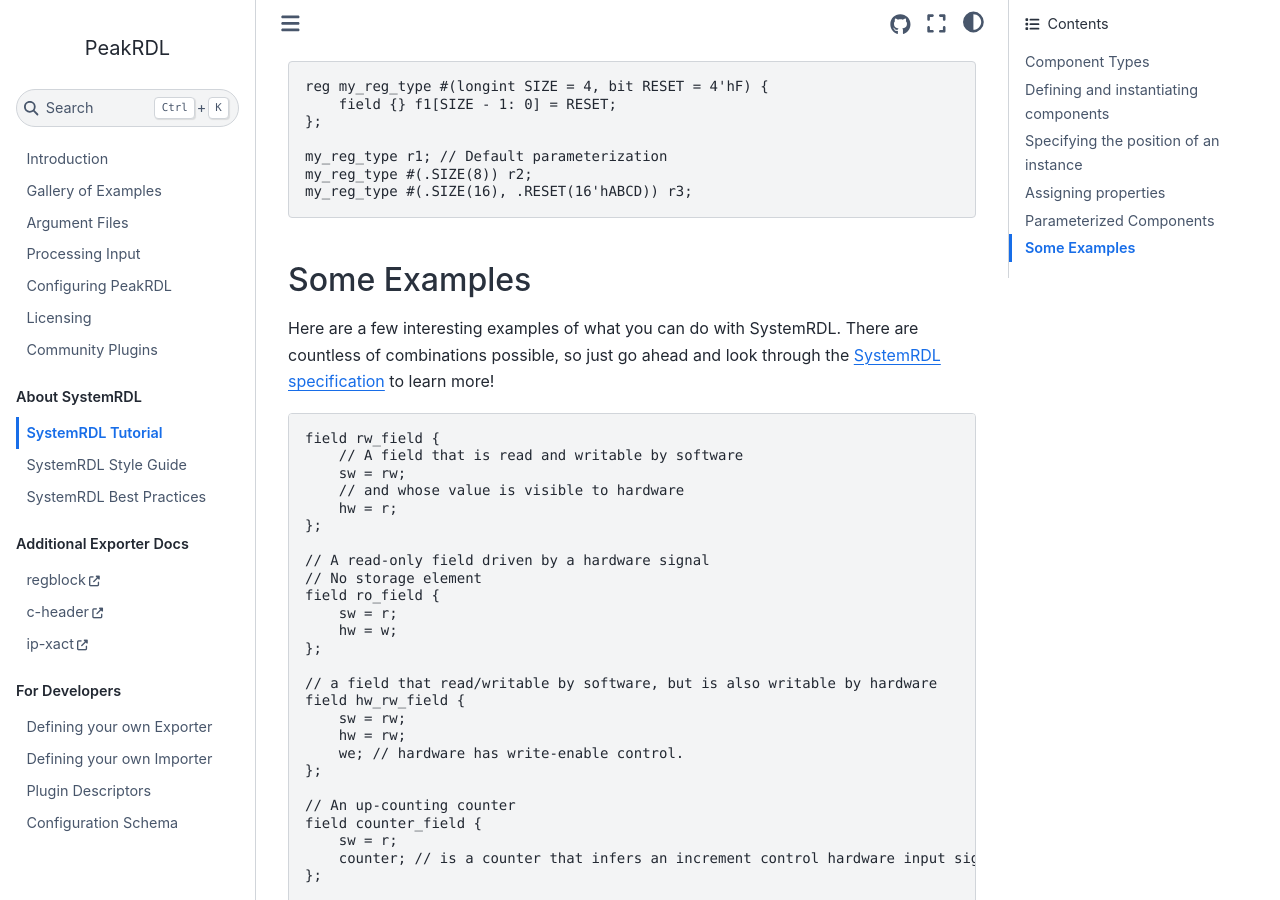
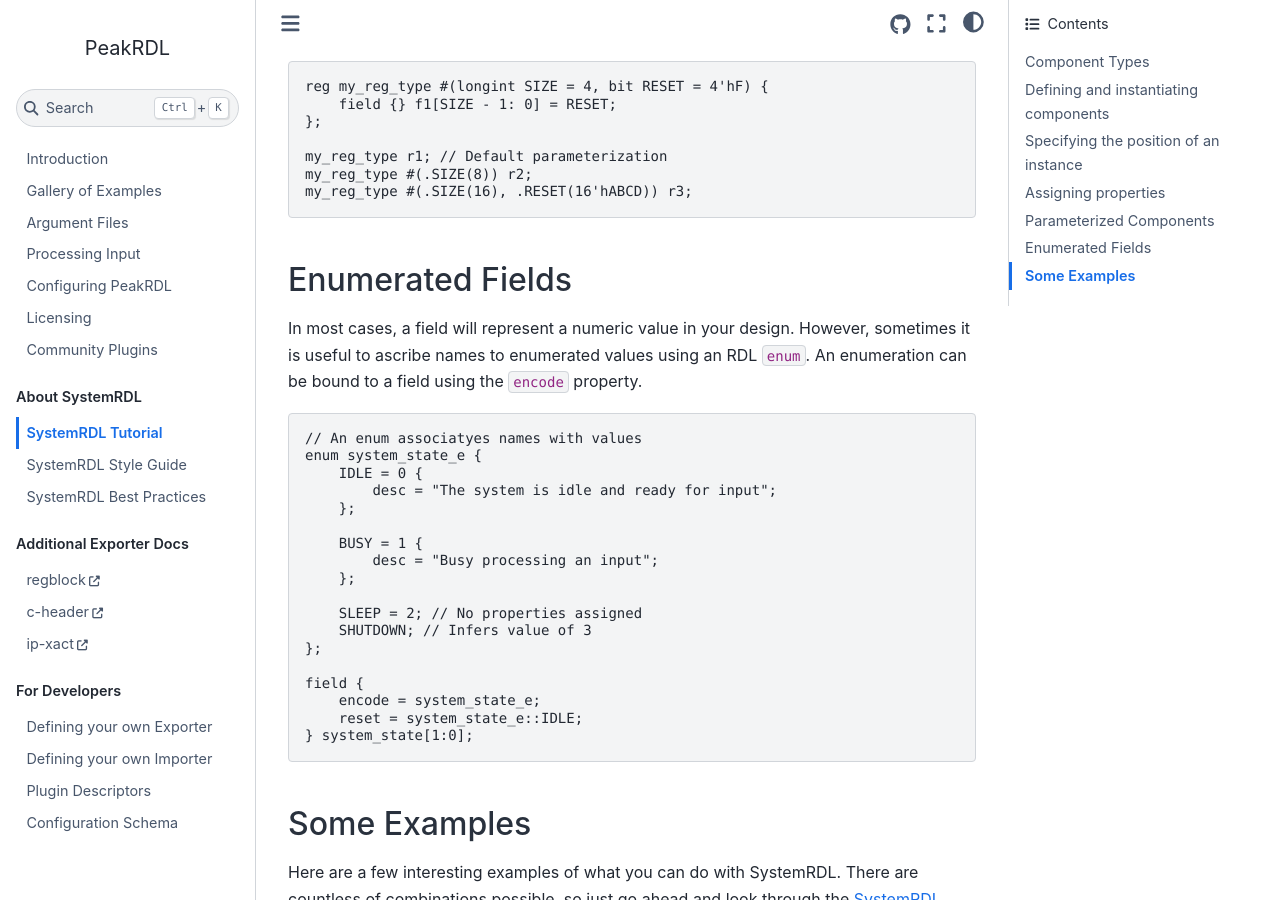
Before and after one commit to SystemRDL/PeakRDL, a Sphinx documentation site: the page built from docs/systemrdl-tutorial.rst, in a window 1280 px wide and 900 px high, scrolled down 4576 px. Built offline with Sphinx 7.4.7 and the Sphinx Book theme 1.1.4, drawn with Linux system fonts in a browser that asks for light colours.

Commit message:
Add enums to tutorial

```diff
--- a/docs/systemrdl-tutorial.rst
+++ b/docs/systemrdl-tutorial.rst
@@ -242,6 +242,34 @@ parameterizations.
     my_reg_type #(.SIZE(16), .RESET(16'hABCD)) r3;
 
 
+Enumerated Fields
+-----------------
+In most cases, a field will represent a numeric value in your design. However,
+sometimes it is useful to ascribe names to enumerated values using an RDL ``enum``.
+An enumeration can be bound to a field using the ``encode`` property.
+
+.. code-block:: systemrdl
+
+    // An enum associatyes names with values
+    enum system_state_e {
+        IDLE = 0 {
+            desc = "The system is idle and ready for input";
+        };
+
+        BUSY = 1 {
+            desc = "Busy processing an input";
+        };
+
+        SLEEP = 2; // No properties assigned
+        SHUTDOWN; // Infers value of 3
+    };
+
+    field {
+        encode = system_state_e;
+        reset = system_state_e::IDLE;
+    } system_state[1:0];
+
+
 Some Examples
 -------------
 Here are a few interesting examples of what you can do with SystemRDL.
```
